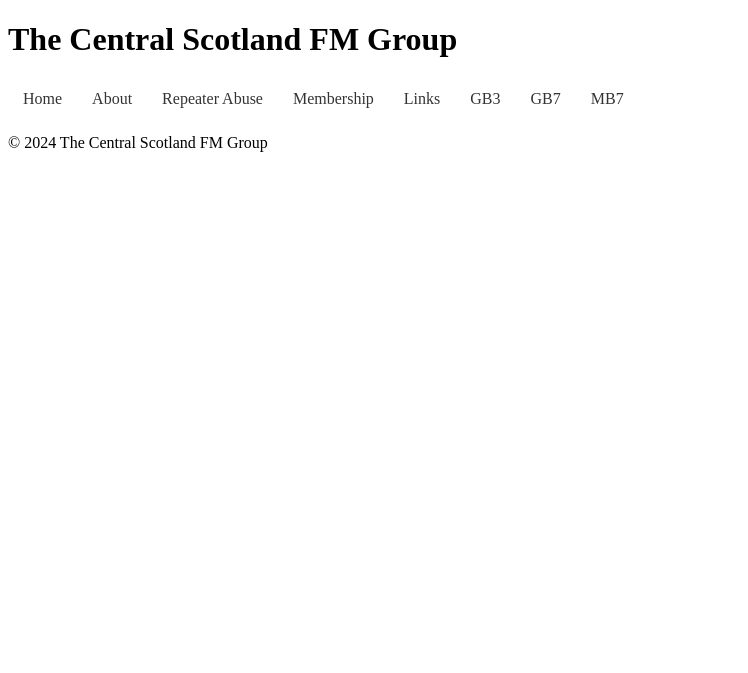
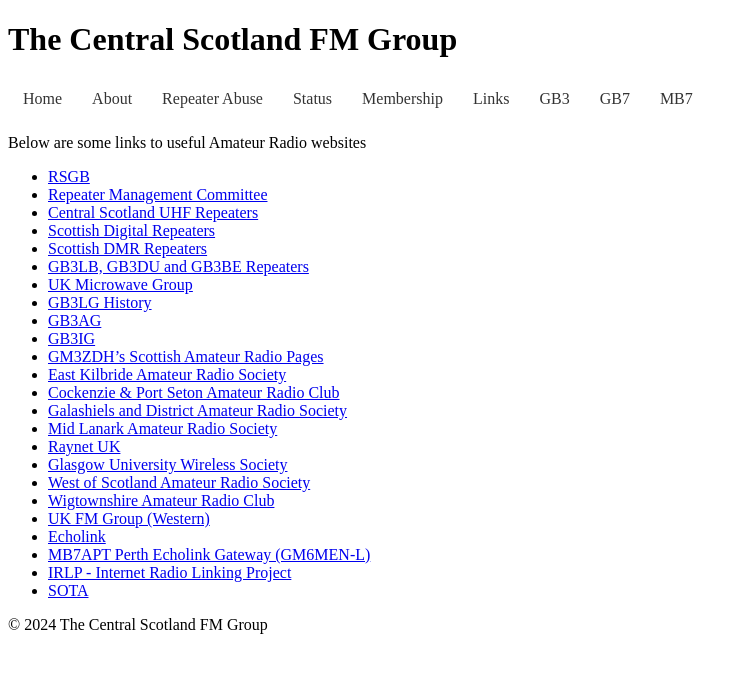
Before and after one commit to Michael-AUG/csfmg, a Jekyll site: the page built from links.md, in a window 1280 px wide. Shown: the top 673 px of the page, without its empty margins (0-748 px from the left). Built offline with Jekyll 4.4.1, drawn with Linux system fonts in a browser that asks for light colours.

Commit message:
first wodge

```diff
--- a/_config.yml
+++ b/_config.yml
@@ -60,6 +60,8 @@
         url: /committee
   - title: Repeater Abuse
     url: /abuse
+  - title: Status
+    url: /status
   - title: Membership
     url: /membership
   - title: Links
--- a/links.md
+++ b/links.md
@@ -3,3 +3,29 @@
 permalink: /links
 layout: default
 ---
+Below are some links to useful Amateur Radio websites
+
+- [RSGB](http://www.rsgb.org)
+- [Repeater Management Committee](http://www.ukrepeater.net)
+- [Central Scotland UHF Repeaters](#)
+- [Scottish Digital Repeaters](http://dvscotland.net)
+- [Scottish DMR Repeaters](http://dmrscotland.co.uk)
+- [GB3LB, GB3DU and GB3BE Repeaters](http://www.qsl.net)
+- [UK Microwave Group](http://www.microwavers.org)
+- [GB3LG History](#)
+- [GB3AG](http://www.gb3ag.webs.com)
+- [GB3IG](http://www.gb3ig.co.uk)
+- [GM3ZDH's Scottish Amateur Radio Pages](http://radio.intco.biz)
+- [East Kilbride Amateur Radio Society](http://www.ears-club.uk)
+- [Cockenzie & Port Seton Amateur Radio Club](http://www.cpsarc.com)
+- [Galashiels and District Amateur Radio Society](http://galaradioclub.co.uk)
+- [Mid Lanark Amateur Radio Society](http://mlars.co.uk)
+- [Raynet UK](http://www.raynet-uk.net)
+- [Glasgow University Wireless Society](http://www.mm0wsg.radio)
+- [West of Scotland Amateur Radio Society](http://www.wosars.club)
+- [Wigtownshire Amateur Radio Club](http://www.gm4riv.org)
+- [UK FM Group (Western)](http://www.ukfmgw.co.uk)
+- [Echolink](http://www.echolink.org)
+- [MB7APT Perth Echolink Gateway (GM6MEN-L)](http://www.gm6men.com)
+- [IRLP - Internet Radio Linking Project](http://www.irlp.net)
+- [SOTA](http://www.sota.org.uk)
```
Also changed, not shown: abuse.md (+17 -1 lines), membership.md (+7 -0 lines), status.md (added, +28 -0 lines).
